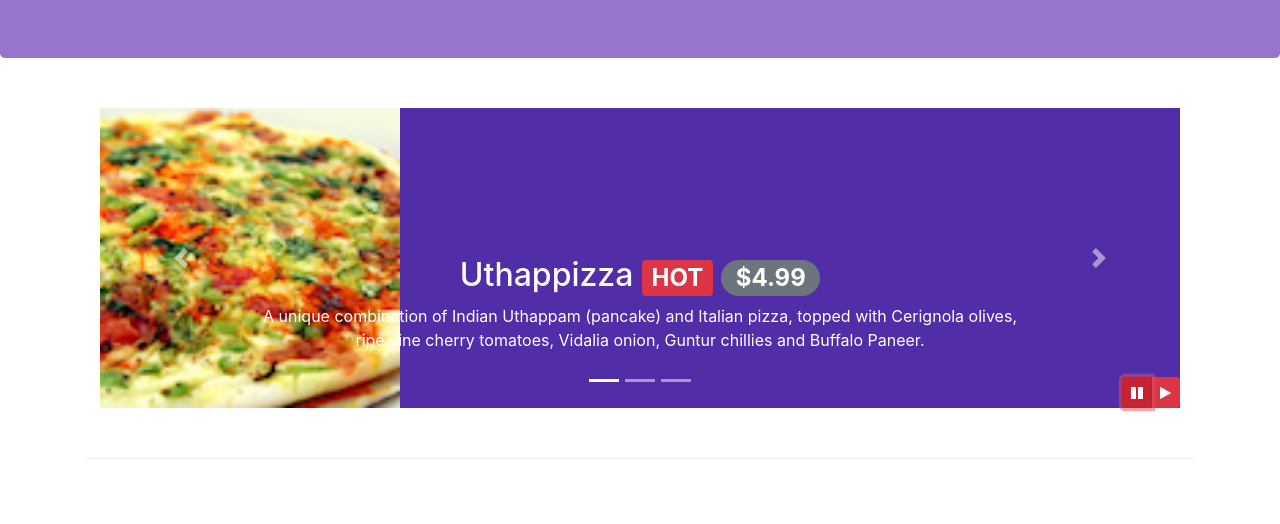
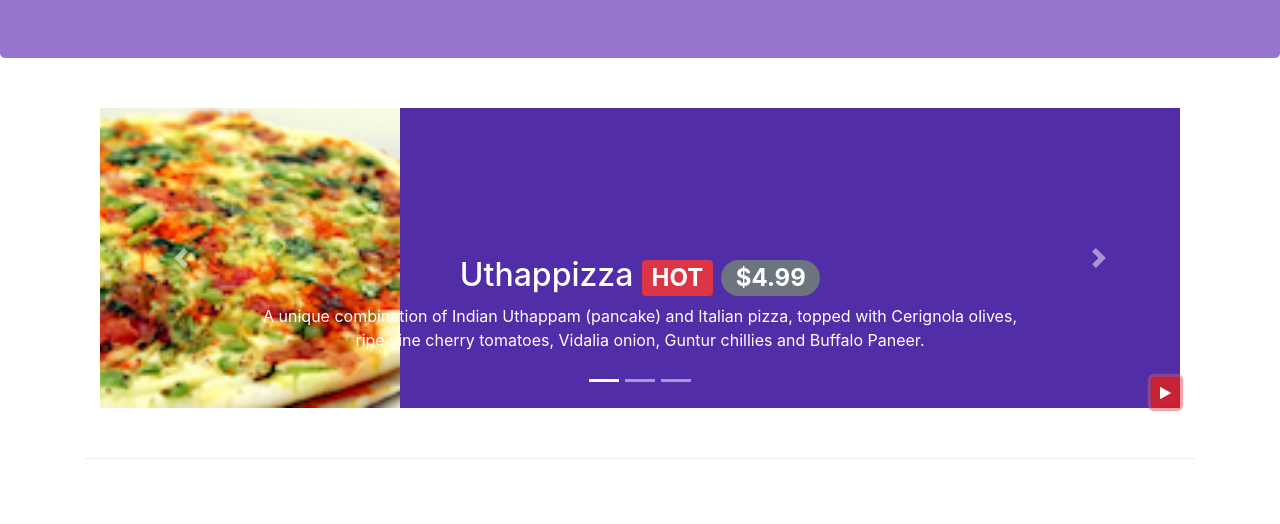
Before and after one commit to timsoriano3/bootstrap-test, a website: page index.html in a window 1280 px wide. Both pictures are taken after a click on the button 1137 px from the left and 668 px from the top of the page. Shown: the part 276-800 px from the top of the page. Drawn offline with nearby package versions, Linux system fonts and the light colour scheme.

Commit message:
more bootstrap and jquery

```diff
--- a/index.html
+++ b/index.html
@@ -192,14 +192,9 @@
                     <a class = "carousel-control-next" href = "#mycarousel" role = "button" data-slide = "next">
                         <span class = "carousel-control-next-icon"></span>
                     </a>
-                    <div class = "btn-group" id = "carouselButton">
-                        <button class = "btn btn-danger btn-sm" id = "carousel-pause">
-                            <span class = "fa fa-pause"></span>
-                        </button>
-                        <button class = "btn btn-danger btn-sm" id = "carousel-play">
-                            <span class = "fa fa-play"></span>
-                        </button>
-                    </div>
+                    <button class = "btn btn-danger btn-sm" id = "carouselButton">
+                        <span class = "fa fa-pause"></span>
+                    </button>
                 </div>
             </div>
         </div>
@@ -303,11 +298,16 @@
     <script>
         $(document).ready(function() {
             $("#mycarousel").carousel({ interval: 2000 });
-            $("#carousel-pause").click(function() {
-                $("#mycarousel").carousel('pause');
-            });
-            $("#carousel-play").click(function() {
-                $("#mycarousel").carousel('cycle');
+            $("#carouselButton").click(function() {
+                if ($("#carouselButton").children('span').hasClass('fa-pause')) {
+                    $("#mycarousel").carousel('pause');
+                    $("#carouselButton").children('span').removeClass('fa-pause');
+                    $("#carouselButton").children('span').addClass('fa-play');
+                } else {
+                    $("#mycarousel").carousel('cycle');
+                    $("#carouselButton").children('span').removeClass('fa-play');
+                    $("#carouselButton").children('span').addClass('fa-pause');
+                }
             });
         });
     </script>
```
